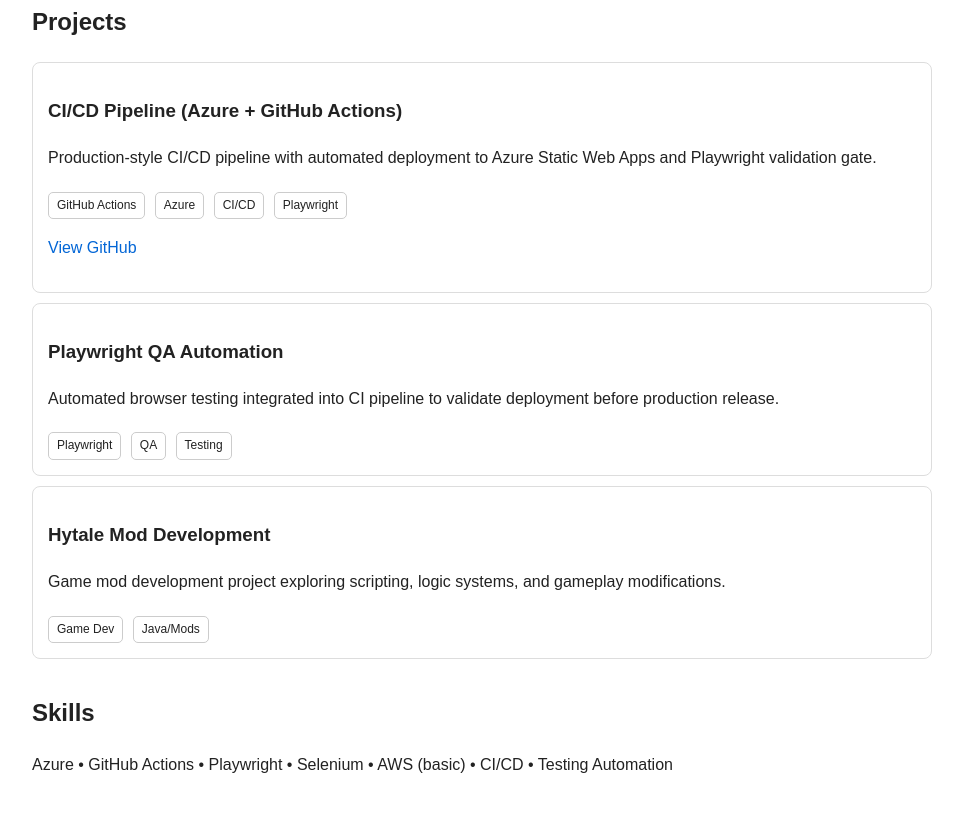
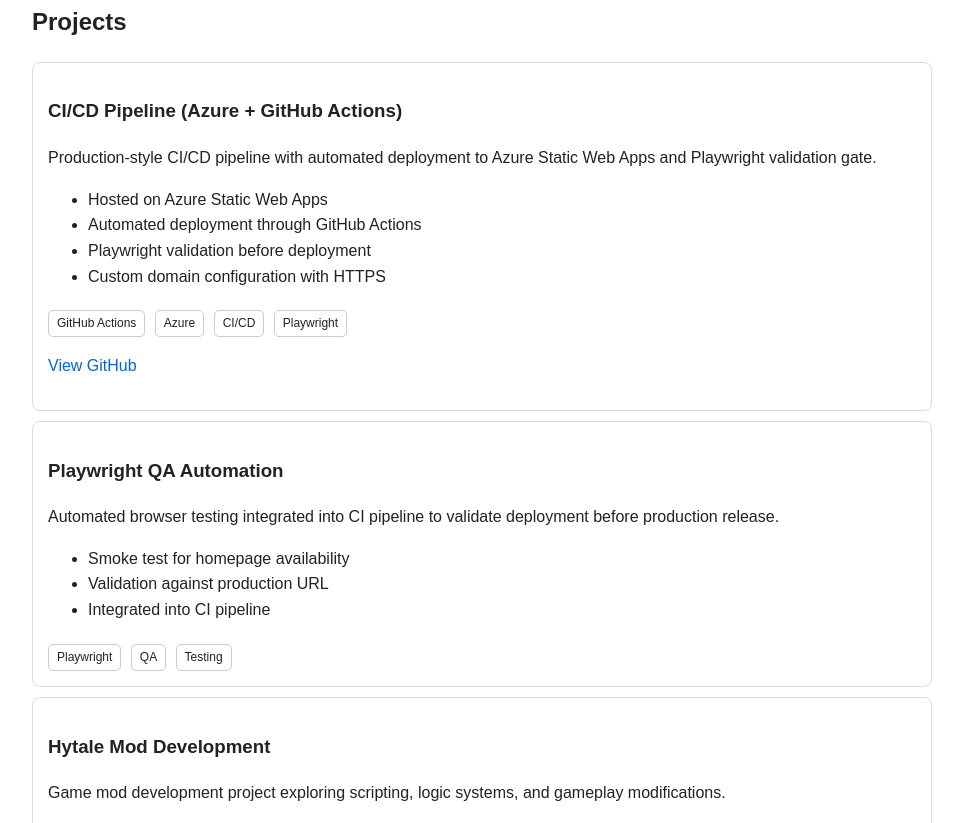
Before and after one commit to CrunchyByte/dev-porfolio, a website: page index.html in a window 1280 px wide. Shown: the part 362-1185 px from the top of the page, without its empty margins (158-1121 px from the left). Drawn offline with Linux system fonts and the light colour scheme.

Commit message:
Update index.html

```diff
--- a/index.html
+++ b/index.html
@@ -83,6 +83,12 @@
     <h3>CI/CD Pipeline (Azure + GitHub Actions)</h3>
     <p>
       Production-style CI/CD pipeline with automated deployment to Azure Static Web Apps and Playwright validation gate.
+      <ul>
+        <li>Hosted on Azure Static Web Apps</li>
+        <li>Automated deployment through GitHub Actions</li>
+        <li>Playwright validation before deployment</li>
+        <li>Custom domain configuration with HTTPS</li>
+      </ul>
     </p>
     <div>
       <span class="tag">GitHub Actions</span>
@@ -97,6 +103,11 @@
     <h3>Playwright QA Automation</h3>
     <p>
       Automated browser testing integrated into CI pipeline to validate deployment before production release.
+      <ul>
+        <li>Smoke test for homepage availability</li>
+        <li>Validation against production URL</li>
+        <li>Integrated into CI pipeline</li>
+      </ul>
     </p>
     <div>
       <span class="tag">Playwright</span>
```
